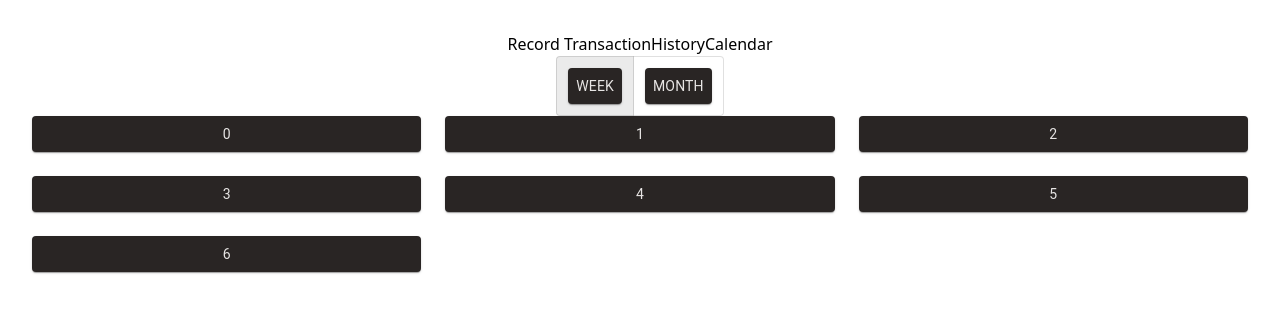
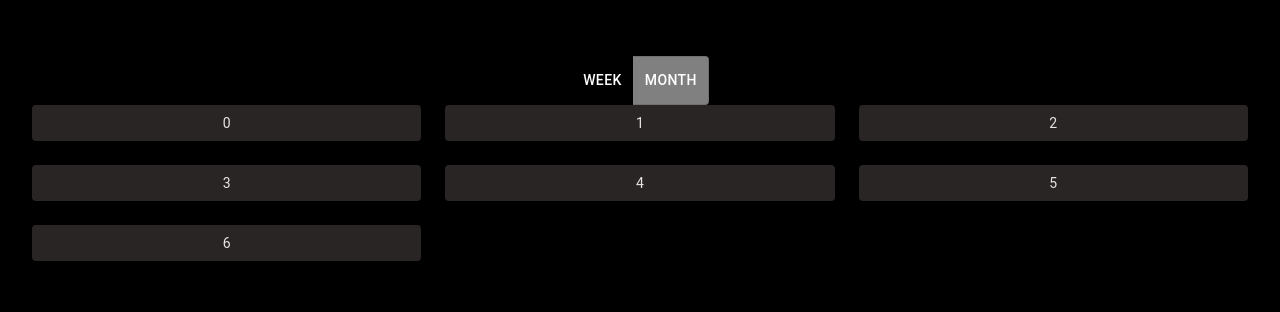
Before and after one commit to adityasatyadeep/budgit, a React (Vite) app in the folder frontend/: page /calendar in a window 1280 px wide. Shown: the top 312 px of the page. Built offline with nearby package versions, Linux system fonts and the light colour scheme; no server answers; the HTML template or start-up script is replaced by a standard one.

Commit message:
added data fetching for month and weeks

```diff
--- a/frontend/src/App.css
+++ b/frontend/src/App.css
@@ -1,7 +1,7 @@
 html, body {
   margin: 0;
   padding: 0;
-  background-color: rgb(255, 255, 255);
+  background-color: rgb(0, 0, 0);
 }
 
 #root {
--- a/frontend/src/components/Calendar.jsx
+++ b/frontend/src/components/Calendar.jsx
@@ -1,5 +1,6 @@
-import React from 'react'
+import React, { useEffect, useState } from 'react'
 import { styled } from '@mui/material/styles';
+import axios from 'axios';
 import Box from '@mui/material/Box';
 import Paper from '@mui/material/Paper';
 import Grid from '@mui/material/Unstable_Grid2';
@@ -12,23 +13,14 @@ import ToggleButtonGroup from '@mui/material/ToggleButtonGroup';
 
 
 const Calendar = () => {
-  const [view, setView] = React.useState('week');
+  const [view, setView] = React.useState('month');
+  const [itemsByDay, setItemsByDay] = React.useState([]);
 
   const handleAlignment = (event, newAlignment) => {
     setView(newAlignment);
   };
 
-  const Views = () => {
-    if (view === "week") {
-      return (
-        <WeekView />
-      );
-    } else {
-      return (
-        <MonthView />
-      );
-    }
-  };
+
 
   const Item = styled(Paper)(({ theme }) => ({
     backgroundColor: '#292524',
@@ -37,6 +29,71 @@ const Calendar = () => {
     textAlign: 'center',
     color: '#e7e5e4',
   }));
+  const dummyCat  = ["Food","Drinks","Gas"]
+
+  const fetchData = async (startDateStr, endDateStr) => {
+    try {
+      // Parse the provided start and end date strings
+      const startDate = new Date(startDateStr);
+      const endDate = new Date(endDateStr);
+      endDate.setDate(endDate.getDate() + 1); // Add one day to the end date
+
+      // Generate date_start and date_end from the provided start and adjusted end date strings
+      const date_start = startDate.toISOString().split('T')[0];
+      const date_end = endDate.toISOString().split('T')[0];
+
+      // Fetch data from the server
+      const response = await axios.get(`http://127.0.0.1:5000/getCalendarItems`, {
+        params: { user_id: "1", min_price: 0, max_price: 100, date_start: date_start, date_end: date_end },
+      });
+      console.log(response.data);
+
+      // Generate all dates within the range
+      const allDates = [];
+      for (let d = new Date(startDate); d < endDate; d.setDate(d.getDate() + 1)) {
+        allDates.push(new Date(d).toISOString().split('T')[0]);
+      }
+
+      // Initialize dictionary with all dates
+      const itemsByDay = allDates.reduce((acc, date) => {
+        acc[date] = [];
+        return acc;
+      }, {});
+
+      // Populate the dictionary with transactions
+      response.data.forEach(item => {
+        console.log(item.date);
+        const dateKey = item.date.split(' ')[0]; // Assuming the date is in ISO format
+        if (itemsByDay[dateKey]) {
+          itemsByDay[dateKey].push(item);
+          itemsByDay[dateKey].sort((a, b) => new Date(a.date) - new Date(b.date));
+        }
+      });
+
+      console.log(itemsByDay);
+      setItemsByDay(itemsByDay);
+      // return itemsByDay; // Return the dictionary
+    } catch (error) {
+      console.error('Error fetching data:', error);
+      // return {}; // Return an empty object in case of error
+    }
+  };
+
+  useEffect(() => {
+    fetchData("2024-07-01","2024-07-31");
+  }, []);
+
+  const Views = () => {
+    if (view === "week") {
+      return (
+        <WeekView itemsByDay={itemsByDay} fetchData={fetchData}/>
+      );
+    } else {
+      return (
+        <MonthView itemsByDay={itemsByDay} fetchData={fetchData}/>
+      );
+    }
+  };
 
   return (
     <>
@@ -46,11 +103,39 @@ const Calendar = () => {
         onChange={handleAlignment}
         aria-label="text alignment"
       >
-        <ToggleButton value="week" aria-label="left aligned">
-          <Item>Week</Item>
+        <ToggleButton
+          value="week"
+          aria-label="left aligned"
+          sx={{
+            color: 'white', // Text color
+            backgroundColor: 'black', // Background color
+            '&.Mui-selected': {
+              backgroundColor: 'gray', // Background color when selected
+              color: 'white', // Text color when selected
+            },
+            '&:hover': {
+              backgroundColor: 'darkgray', // Background color on hover
+            },
+          }}
+        >
+          <div>Week</div>
         </ToggleButton>
-        <ToggleButton value="month" aria-label="centered">
-          <Item>Month</Item>
+        <ToggleButton
+          value="month"
+          aria-label="centered"
+          sx={{
+            color: 'white', // Text color
+            backgroundColor: 'black', // Background color
+            '&.Mui-selected': {
+              backgroundColor: 'gray', // Background color when selected
+              color: 'white', // Text color when selected
+            },
+            '&:hover': {
+              backgroundColor: 'darkgray', // Background color on hover
+            },
+          }}
+        >
+          <div>Month</div>
         </ToggleButton>
       </ToggleButtonGroup>
       <Views />
--- a/frontend/src/components/FilterBar.jsx
+++ b/frontend/src/components/FilterBar.jsx
@@ -11,13 +11,13 @@ const FilterBar = ( { onChange, onSubmit, handlePriceRange}) => {
         Filter By
         <MultipleSelect onChange={ onChange } />
 
-        <TextField
+        {/* <TextField
             hiddenLabel
             id="filled-hidden-label-small"
             defaultValue="price"
             variant="filled"
             size="small"
-        />
+        /> */}
 
         <RangeSlider onChange = {handlePriceRange} maximum = {500} />
         <SubmitButton onSubmit = {onSubmit} />
--- a/frontend/src/components/MonthView.jsx
+++ b/frontend/src/components/MonthView.jsx
@@ -7,7 +7,7 @@ import SubmitButton from '../components/SubmitButton';
 
 
 
-const MonthView = () => {
+const MonthView = ({itemsByDay,fetchData}) => {
 
     const Item = styled(Paper)(({ theme }) => ({
         backgroundColor: '#292524',
--- a/frontend/src/components/WeekView.jsx
+++ b/frontend/src/components/WeekView.jsx
@@ -7,7 +7,7 @@ import SubmitButton from '../components/SubmitButton';
 
 
 
-const WeekView = () => {
+const WeekView = ({itemsByDay,fetchData}) => {
 
     const Item = styled(Paper)(({ theme }) => ({
         backgroundColor: '#292524',
```
Also changed, not shown: 1 other file (tests, documents, lock files or other folders).
